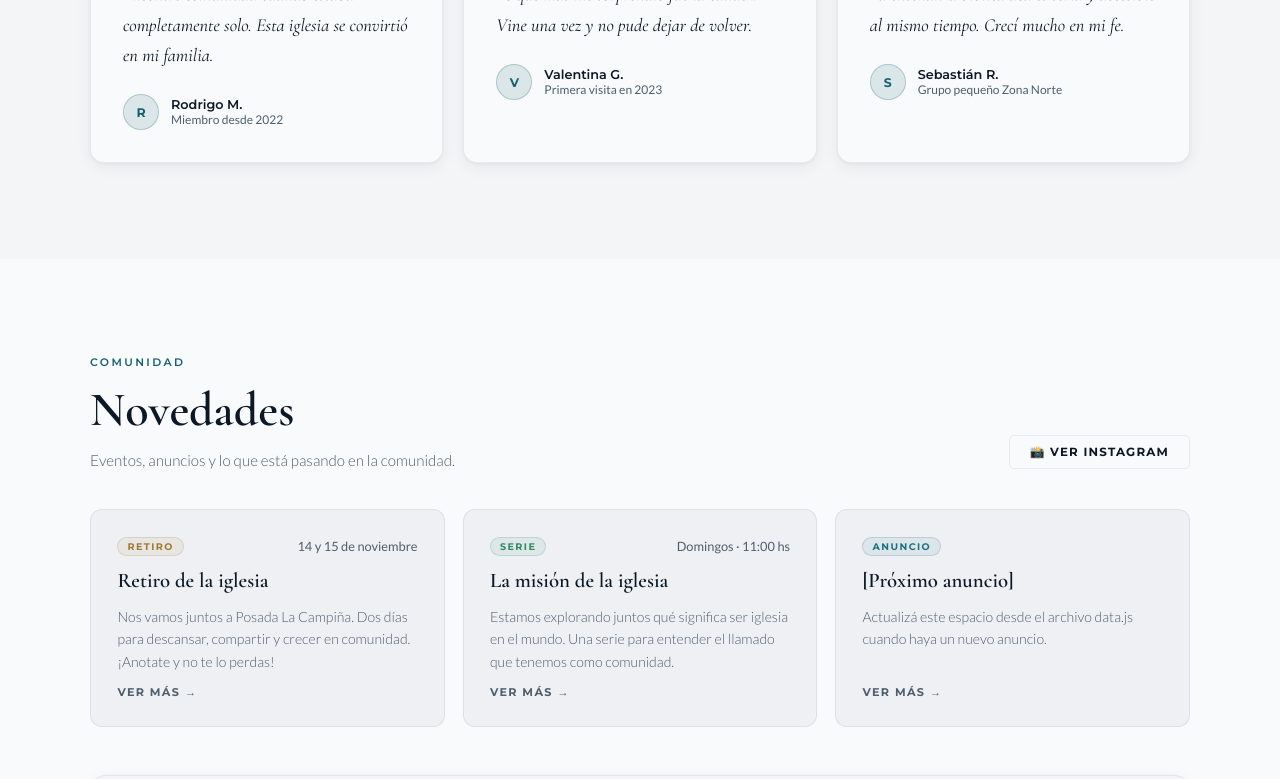
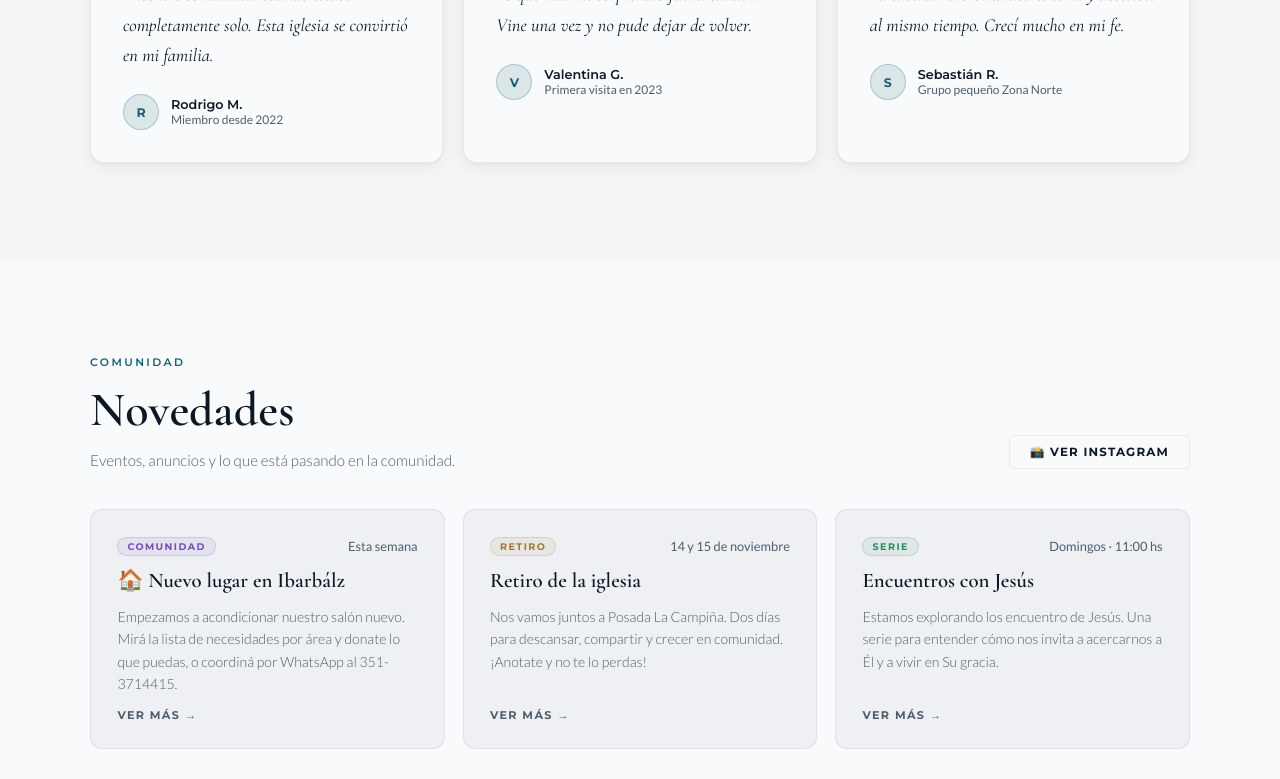
Before and after one commit to mateobenjaminfelicia-source/redime-web, a React (Vite) app: page / in a window 1280 px wide. Shown: the part 2692-3471 px from the top of the page. Built offline with nearby package versions, Linux system fonts and the light colour scheme.

Commit message:
Enprolijaciones

```diff
--- a/src/App.jsx
+++ b/src/App.jsx
@@ -1386,7 +1386,7 @@ const Contacto = () => {
               border: `1px solid ${C.border}`, minHeight: "360px"
             }}>
               <iframe title="Ubicación REDIME Córdoba"
-                src="https://www.openstreetmap.org/export/embed.html?bbox=-64.2050,-31.4250,-64.1650,-31.4000&layer=mapnik&marker=-31.4135,-64.1811"
+                src="https://www.google.com/maps?q=Ibarb%C3%A1lz+1050,+C%C3%B3rdoba,+Argentina&output=embed"
                 width="100%" height="100%" loading="lazy"
                 style={{
                   border: "none", minHeight: "360px", display: "block",
--- a/src/data.js
+++ b/src/data.js
@@ -9,13 +9,13 @@
 // ── Información general ───────────────────────────────────────────────────────
 export const INFO = {
     nombre: "REDIME — Comunidad de la Gracia",
-    direccion: "Hotel ACA, Cesar Carman",
+    direccion: "Ibarbálz 1050",
     ciudad: "Córdoba, Argentina",
     horario: "Domingos · 11:00 hs",
     instagram: "https://www.instagram.com/redimecomunidaddelagracia",
     youtube: "https://www.youtube.com/@iglesiaredime",
     whatsapp: "",  // ej: "https://wa.me/5493510000000"
-    mapsUrl: "https://maps.google.com/?q=Hotel+ACA+Cesar+Carman+Córdoba+Argentina",
+    mapsUrl: "https://maps.app.goo.gl/3S7BNB2QemAkAdUz5?g_st=aw",
     email: "",  // email para recibir pedidos de oración (FormSubmit)
 };
 
@@ -30,6 +30,13 @@ export const VERSICULO = {
 // Tags disponibles: "Evento" | "Anuncio" | "Serie" | "Retiro" | "Comunidad"
 export const NEWS = [
     {
+        tag: "Comunidad",
+        date: "Esta semana",
+        title: "🏠 Nuevo lugar en Ibarbálz",
+        desc: "Empezamos a acondicionar nuestro salón nuevo. Mirá la lista de necesidades por área y donate lo que puedas, o coordiná por WhatsApp al 351-3714415.",
+        link: "https://redime-ibarbalz.netlify.app",
+    },
+    {
         tag: "Retiro",
         date: "14 y 15 de noviembre",
         title: "Retiro de la iglesia",
@@ -39,25 +46,25 @@ export const NEWS = [
     {
         tag: "Serie",
         date: "Domingos · 11:00 hs",
-        title: "La misión de la iglesia",
-        desc: "Estamos explorando juntos qué significa ser iglesia en el mundo. Una serie para entender el llamado que tenemos como comunidad.",
+        title: "Encuentros con Jesús",
+        desc: "Estamos explorando los encuentro de Jesús. Una serie para entender cómo nos invita a acercarnos a Él y a vivir en Su gracia.",
         link: "https://www.youtube.com/@iglesiaredime",
     },
-    {
-        tag: "Anuncio",
-        date: "",
-        title: "[Próximo anuncio]",
-        desc: "Actualizá este espacio desde el archivo data.js cuando haya un nuevo anuncio.",
-        link: "#",
-    },
+    // {
+    //     tag: "Anuncio",
+    //     date: "",
+    //     title: "[Próximo anuncio]",
+    //     desc: "Actualizá este espacio desde el archivo data.js cuando haya un nuevo anuncio.",
+    //     link: "#",
+    // },
 ];
 
 // ── Calendario de eventos ──────────────────────────────────────────────────────
 // Formato de fecha recomendado: "DD Mes" (ej: "31 Mayo")
 export const EVENTOS = [
-    { fecha: "31 Mayo", dia: "Sábado", titulo: "Cena de jóvenes", lugar: "Por confirmar" },
-    { fecha: "7 Junio", dia: "Domingo", titulo: "Bautismos", lugar: "Hotel ACA · 11:00 hs" },
-    { fecha: "14 Junio", dia: "Sábado", titulo: "Reunión de líderes", lugar: "Por confirmar" },
+    // { fecha: "31 Mayo", dia: "Sábado", titulo: "Cena de jóvenes", lugar: "Por confirmar" },
+    // { fecha: "7 Junio", dia: "Domingo", titulo: "Bautismos", lugar: "Hotel ACA · 11:00 hs" },
+    { fecha: "19 Jul", dia: "Todos los domingos", titulo: "Reunión general", lugar: "Ibarbálz 1050" },
     { fecha: "14 Nov", dia: "Viernes", titulo: "Retiro — ida", lugar: "Posada La Campiña" },
     { fecha: "15 Nov", dia: "Sábado", titulo: "Retiro — vuelta", lugar: "Posada La Campiña" },
 ];
@@ -99,26 +106,26 @@ export const SERMONS = [
     {
         tag: "Destacada",
         videoId: "FjZefjyjKqI",
-        title: "[Título de la predicación]",
-        speaker: "[Pastor]",
-        date: "[Fecha]",
+        title: "El hijo prodigo — Lucas 15:11-32",
+        speaker: "Pastor Manuel Carbonell",
+        date: "19 de enero de 2026",
         desc: "Ingresá al canal para acceder a la prédica más reciente de la iglesia.",
     },
     {
         tag: "Serie en curso",
-        videoId: "frPh7FerSpM",
-        title: "[Título de la serie]",
-        speaker: "[Pastor]",
-        date: "[Fecha]",
-        desc: "Enseñanza bíblica fiel y accesible para toda la familia.",
+        videoId: "Lw6tsIOmA58",
+        title: "¿Una pregunta obvia? - Juan 5:1 al 14",
+        speaker: "Marcelo Michel",
+        date: "19 de enero de 2026",
+        desc: "Encuentro de Jesús con un hombre enfermo en el estanque de Betesda. ¿Qué nos enseña sobre la fe y la sanidad?",
     },
     {
         tag: "Culto especial",
         videoId: "LK88sH6KBcs",
-        title: "[Culto especial]",
-        speaker: "[Invitado / Pastor]",
-        date: "[Fecha]",
-        desc: "Momentos especiales guardados para la edificación de la comunidad.",
+        title: "Jeremías 17",
+        speaker: "Santiago Benavides",
+        date: "27 de enero de 2025",
+        desc: "Nuestra vida y carácter dependen de dónde depositamos nuestra confianza: si en nosotros mismos, o en el Señor",
     },
 ];
 
@@ -126,10 +133,10 @@ export const SERMONS = [
 // Reemplazá los img: por rutas locales cuando tengan fotos reales.
 // Ej: img: "/equipo/manuel.jpg"  (el archivo va en /public/equipo/)
 export const TEAM = [
-    { name: "Manuel Carbonell", role: "Anciano", desc: "Comprometido con la fidelidad a las Escrituras y el amor a la congregación.", img: "https://images.unsplash.com/photo-1472099645785-5658abf4ff4e?w=400&q=80" },
-    { name: "Cristian Gansslen", role: "Anciano", desc: "Comprometido con la fidelidad a las Escrituras y el amor a la congregación.", img: "https://images.unsplash.com/photo-1507003211169-0a1dd7228f2d?w=400&q=80" },
-    { name: "Eduardo Kardahi", role: "Anciano", desc: "Comprometido con la fidelidad a las Escrituras y el amor a la congregación.", img: "https://images.unsplash.com/photo-1560250097-0b93528c311a?w=400&q=80" },
-    { name: "Marcelo Michell", role: "Anciano", desc: "Comprometido con la fidelidad a las Escrituras y el amor a la congregación.", img: "https://images.unsplash.com/photo-1500648767791-00dcc994a43e?w=400&q=80" },
+    { name: "Manuel Carbonell", role: "Anciano", desc: "Comprometido con la fidelidad a las Escrituras y el amor a la congregación.", img: "" },
+    { name: "Cristian Gansslen", role: "Anciano", desc: "Comprometido con la fidelidad a las Escrituras y el amor a la congregación.", img: "" },
+    { name: "Eduardo Kardahi", role: "Anciano", desc: "Comprometido con la fidelidad a las Escrituras y el amor a la congregación.", img: "" },
+    // { name: "Eduardo Kardahi", role: "Anciano", desc: "Comprometido con la fidelidad a las Escrituras y el amor a la congregación.", img: "https://images.unsplash.com/photo-1560250097-0b93528c311a?w=400&q=80" },
 ];
 
 // ── Testimonios ───────────────────────────────────────────────────────────────
```
